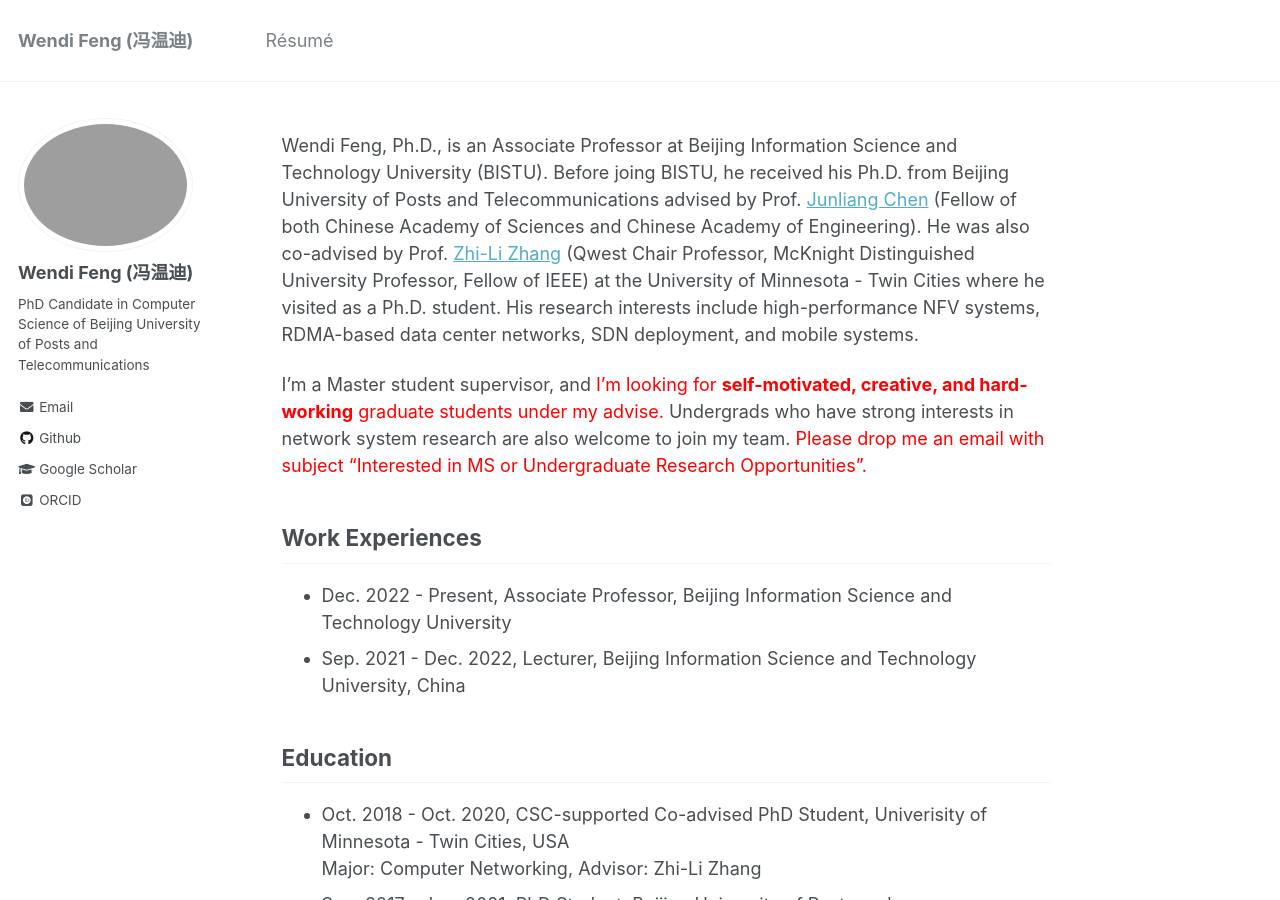
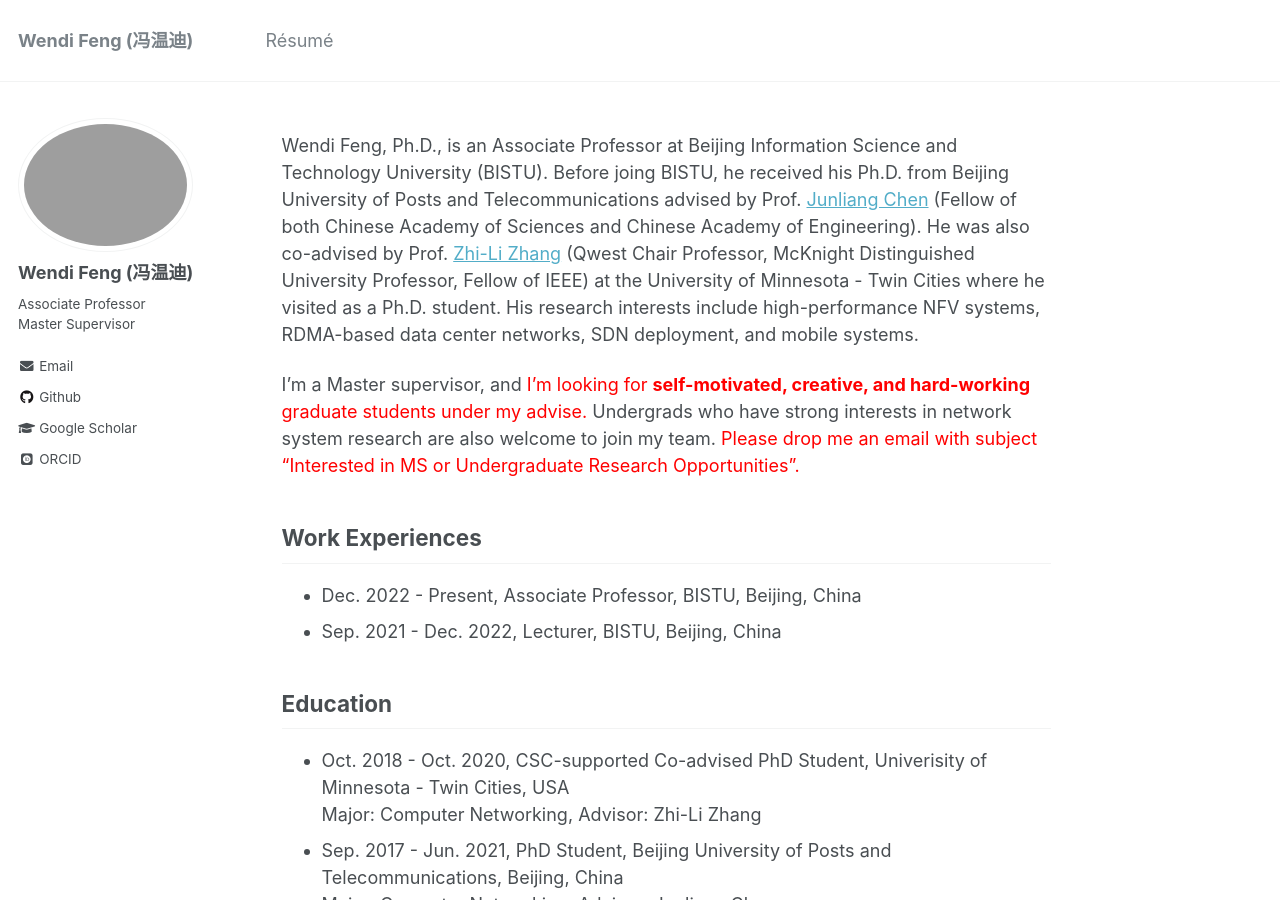
Before and after one commit to wendifeng/wendifeng.github.io, a Jekyll site: the page built from _pages/about.md, in a window 1280 px wide and 900 px high. Built offline with Jekyll 4.4.1, drawn with Linux system fonts in a browser that asks for light colours; some web fonts are replaced.

```diff
--- a/_config.yml
+++ b/_config.yml
@@ -82,7 +82,7 @@ analytics:
 author:
   name             : "Wendi Feng (冯温迪)"
   avatar           : "profile.gif"
-  bio              : "PhD Candidate in Computer Science of Beijing University of Posts and Telecommunications"
+  bio              : "Associate Professor<br>Master Supervisor"
 #   location         : "Beijing, P.R. China"
   employer         :
 #   pubmed           : "https://www.ncbi.nlm.nih.gov/pubmed/?term=john+snow"
--- a/_pages/about.md
+++ b/_pages/about.md
@@ -10,13 +10,13 @@ redirect_from:
 
 Wendi Feng, Ph.D., is an Associate Professor at Beijing Information Science and Technology University (BISTU). Before joing BISTU, he received his Ph.D. from Beijing University of Posts and Telecommunications advised by Prof. [Junliang Chen](https://teacher.bupt.edu.cn/chenjunliang/en/index.htm) (Fellow of both Chinese Academy of Sciences and Chinese Academy of Engineering). He was also co-advised by Prof. [Zhi-Li Zhang](https://www-users.cs.umn.edu/~zhang089/) (Qwest Chair Professor, McKnight Distinguished University Professor, Fellow of IEEE) at the University of Minnesota - Twin Cities where he visited as a Ph.D. student. His research interests include high-performance NFV systems, RDMA-based data center networks, SDN deployment, and mobile systems.
 
-I'm a Master student supervisor, and <span style="color:red">I'm looking for **self-motivated, creative, and hard-working** graduate students under my advise.</span> Undergrads who have strong interests in network system research are also welcome to join my team. <span style="color:red">Please drop me an email with subject "Interested in MS or Undergraduate Research Opportunities".</span>
+I'm a Master supervisor, and <span style="color:red">I'm looking for **self-motivated, creative, and hard-working** graduate students under my advise.</span> Undergrads who have strong interests in network system research are also welcome to join my team. <span style="color:red">Please drop me an email with subject "Interested in MS or Undergraduate Research Opportunities".</span>
 
 
 Work Experiences
 ---
-- Dec. 2022 - Present, Associate Professor, Beijing Information Science and Technology University
-- Sep. 2021 - Dec. 2022, Lecturer, Beijing Information Science and Technology University, China
+- Dec. 2022 - Present, Associate Professor, BISTU, Beijing, China
+- Sep. 2021 - Dec. 2022, Lecturer, BISTU, Beijing, China
 
 
 Education
```
